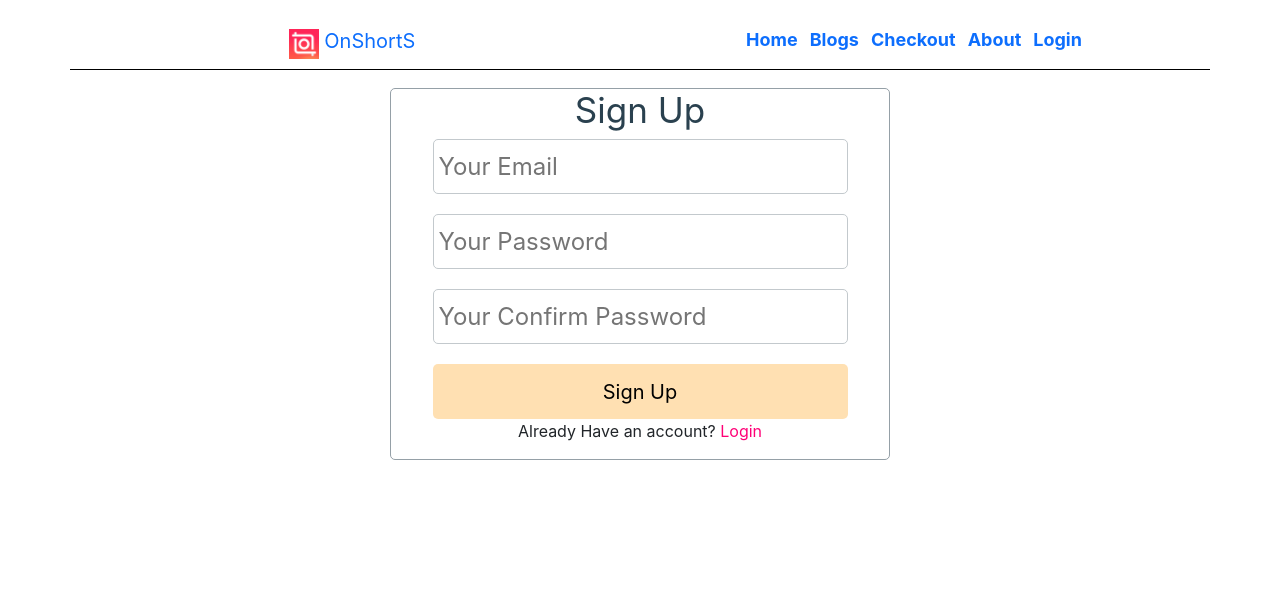
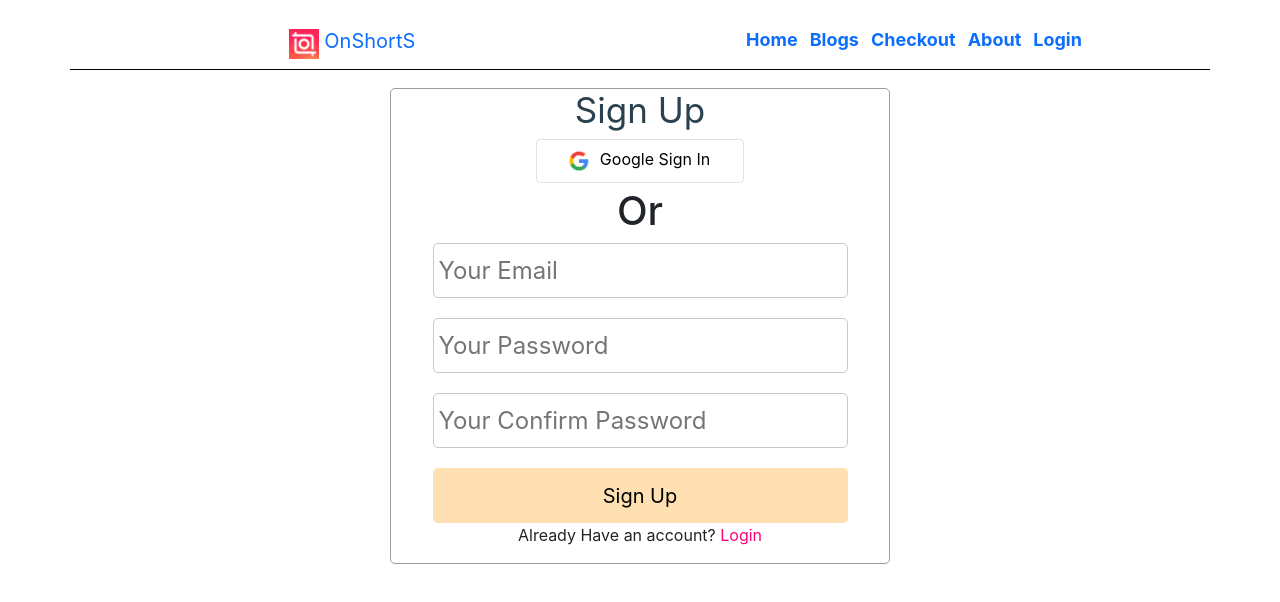
Before and after one commit to shohidmax/firebase_auth, a React (Create React App) app: page /Signup in a window 1280 px wide. Shown: the top 602 px of the page. Built offline with nearby package versions, Linux system fonts and the light colour scheme; no server answers.

Commit message:
sign up google login

```diff
--- a/src/component/SignUp/SignUp.js
+++ b/src/component/SignUp/SignUp.js
@@ -2,6 +2,7 @@ import React, { useState } from 'react';
 import { Link, useLocation, useNavigate } from 'react-router-dom';
 import { useCreateUserWithEmailAndPassword } from 'react-firebase-hooks/auth';
 import auth from '../../firebase.init';
+import GoogleSignin from '../Login/GoogleSignin';
 
 const SignUp = () => {
     const [email, setEmail] = useState('');
@@ -43,6 +44,10 @@ const SignUp = () => {
         <div className='form-container'>
             <div>
                 <h2 className='form-title'>Sign Up</h2>
+                <div>
+                    {<GoogleSignin></GoogleSignin>}
+                    <div className='mt-1 mb-1'><h1>Or</h1></div>
+                </div>
                 <form onSubmit={handleCreateUser}>
                     <div className="input-group">
                         <input onBlur={handleEmailBlur} type="email" name="email" id="" placeholder='Your Email' required/>
```
